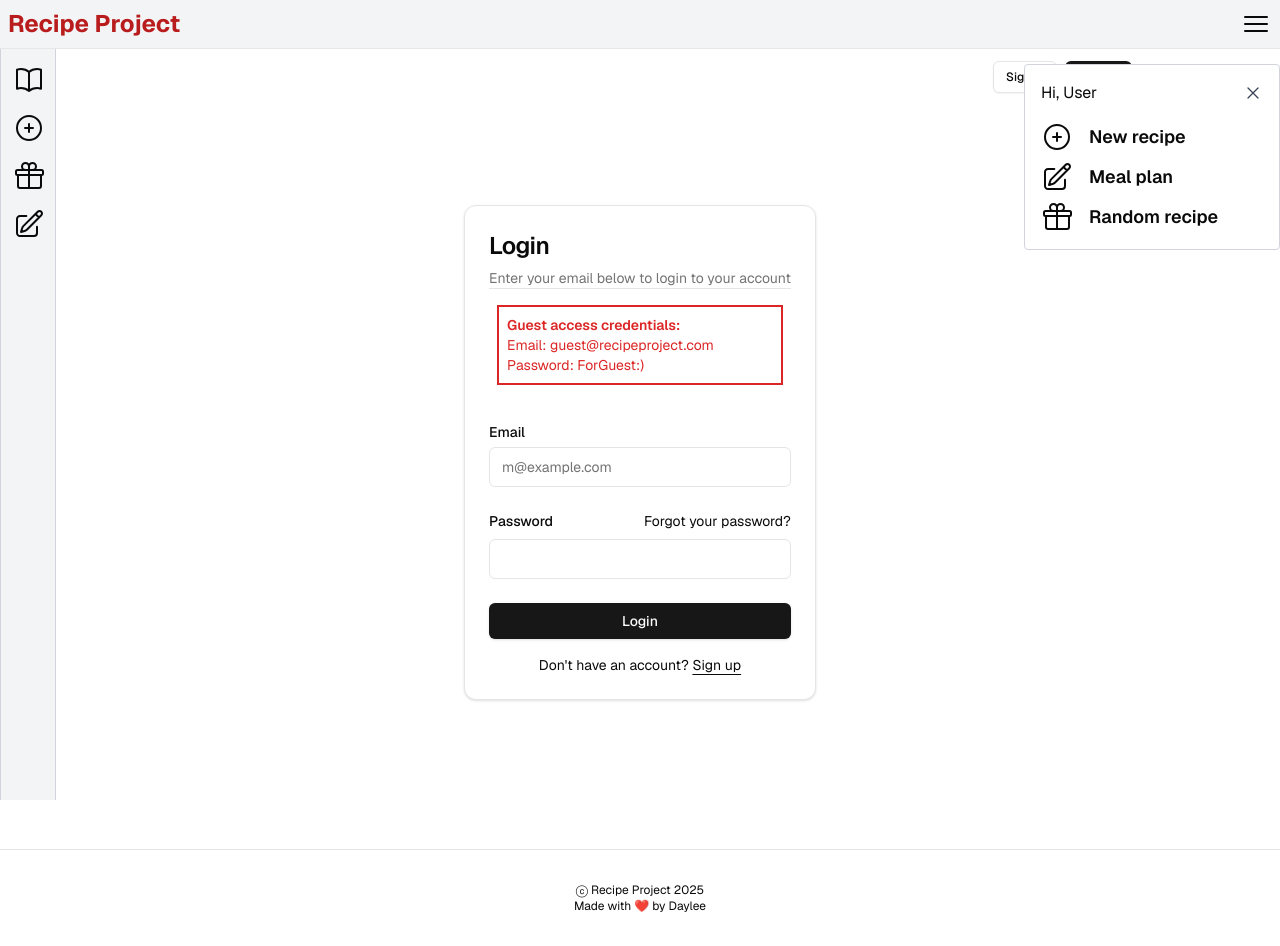
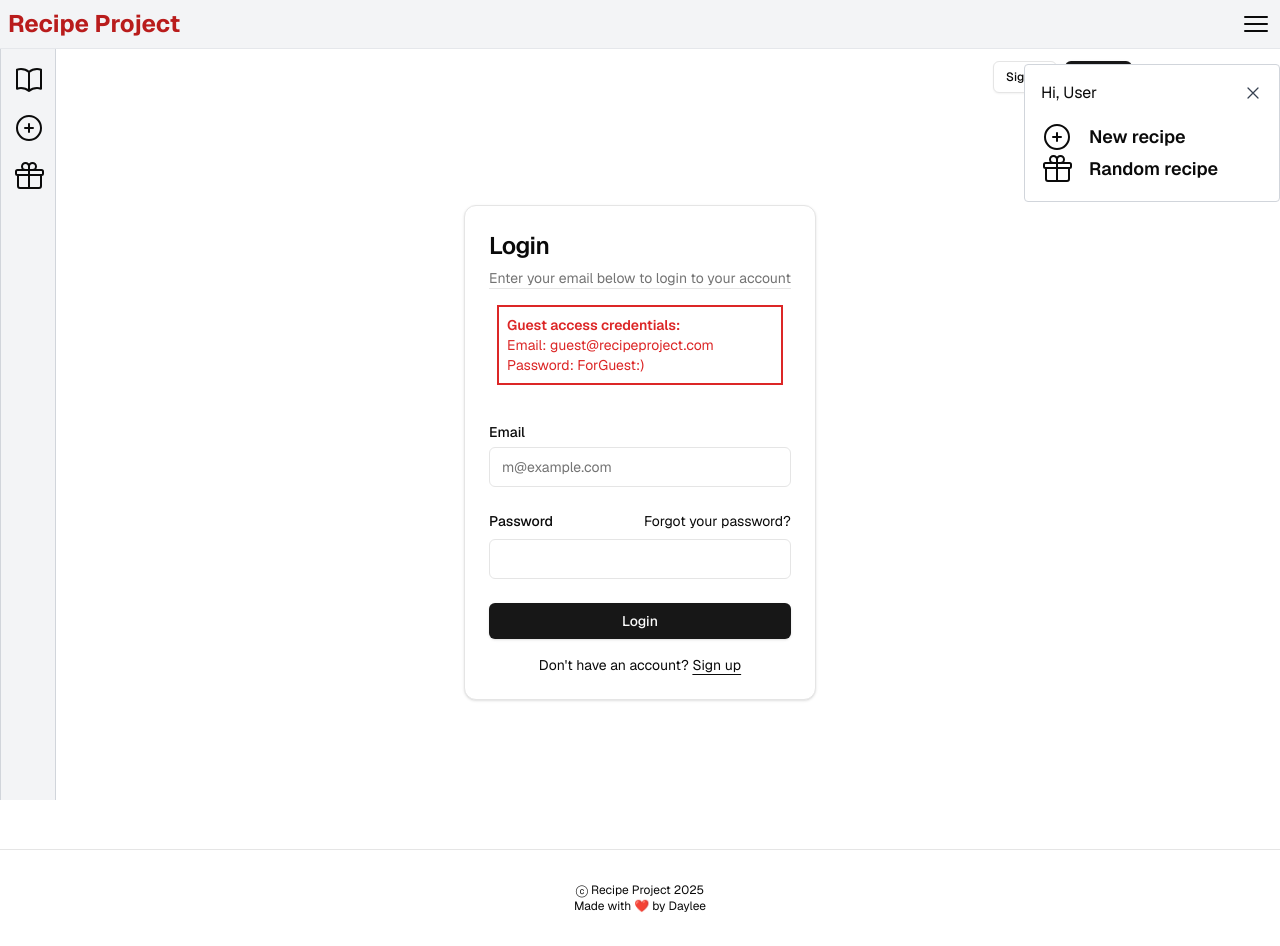
Before and after one commit to day-lee/recipe-project, a Next.js app: page / in a window 1280 px wide. Both pictures are taken after a click on the button "Menu". Built offline with nearby package versions, Linux system fonts and the light colour scheme; no server answers.

Commit message:
Comment out meal plan button

```diff
--- a/components/Sidebar.tsx
+++ b/components/Sidebar.tsx
@@ -47,7 +47,7 @@ export default function SidebarModal() {
               <RandomRecipeModalButton showModal={showSidebarModal} setIsSidebarOpen={setShowSidebarModal} />
             </div>
           </li>
-          <li>
+          {/* <li>
             <Link href="/">
               <div className='flex items-center gap-4 hover:text-red-700 hover:font-semibold'>
                 <PencilSquareIcon className="w-8 h-8 flex-shrink-0" />
@@ -57,7 +57,7 @@ export default function SidebarModal() {
                 </span>
               </div>
             </Link>
-          </li>
+          </li> */}
         </div>
       </ul>
     </div>
--- a/components/SidebarMobile.tsx
+++ b/components/SidebarMobile.tsx
@@ -29,14 +29,14 @@ export default function SidebarMobile({onClick, onMouseLeave, setIsSidebarOpen}:
                     </div>
                     </Link>
                 </div>
-                <div className='flex flex-row hover:text-red-700 my-2'>
+                {/* <div className='flex flex-row hover:text-red-700 my-2'>
                     <Link href="/">
                     <div className='flex items-center gap-4 hover:text-red-700'>
                     <PencilSquareIcon className="w-8 h-8 hover:-translate-x-1" />
                     <span> Meal plan</span>
                      </div>
                     </Link>
-                </div>
+                </div> */}
                 <div className='flex flex-row hover:text-red-700'>
                     <RandomRecipeModalButton setIsSidebarOpen={setIsSidebarOpen} />
                 </div>
```
